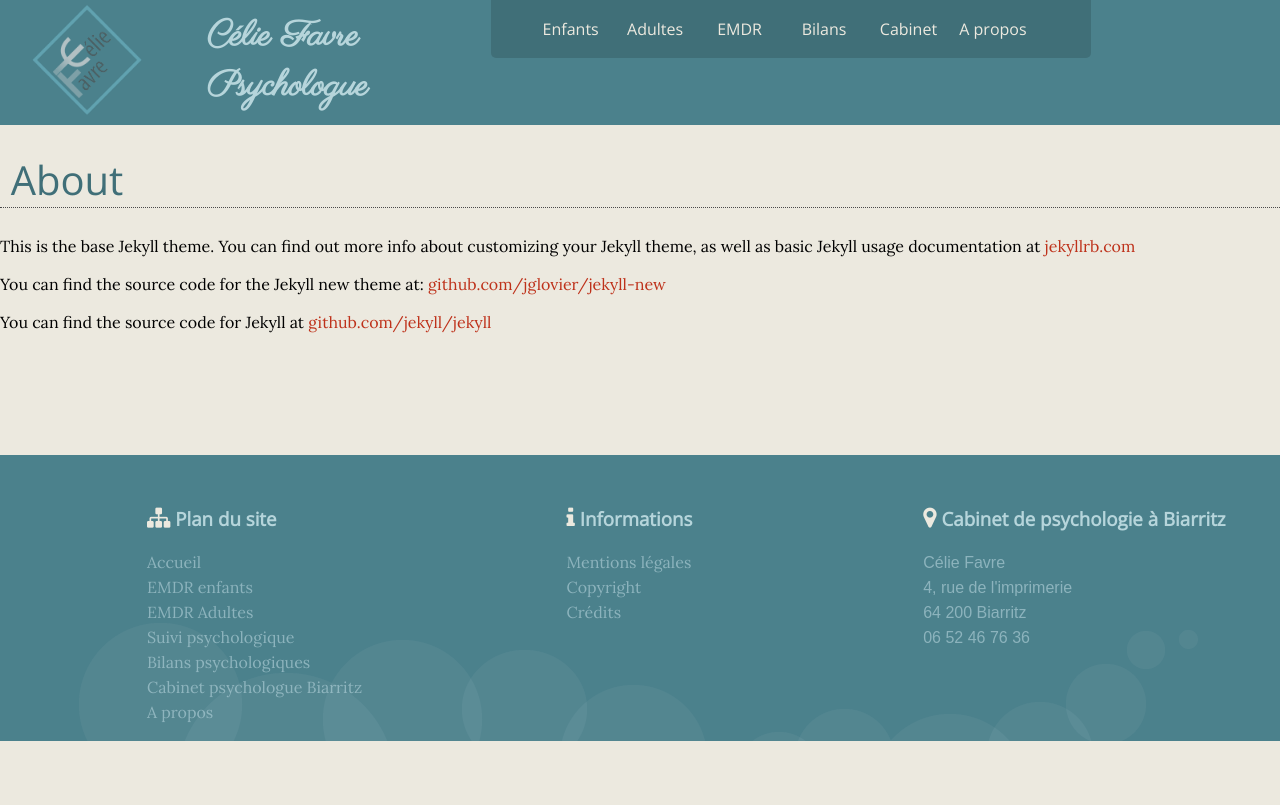
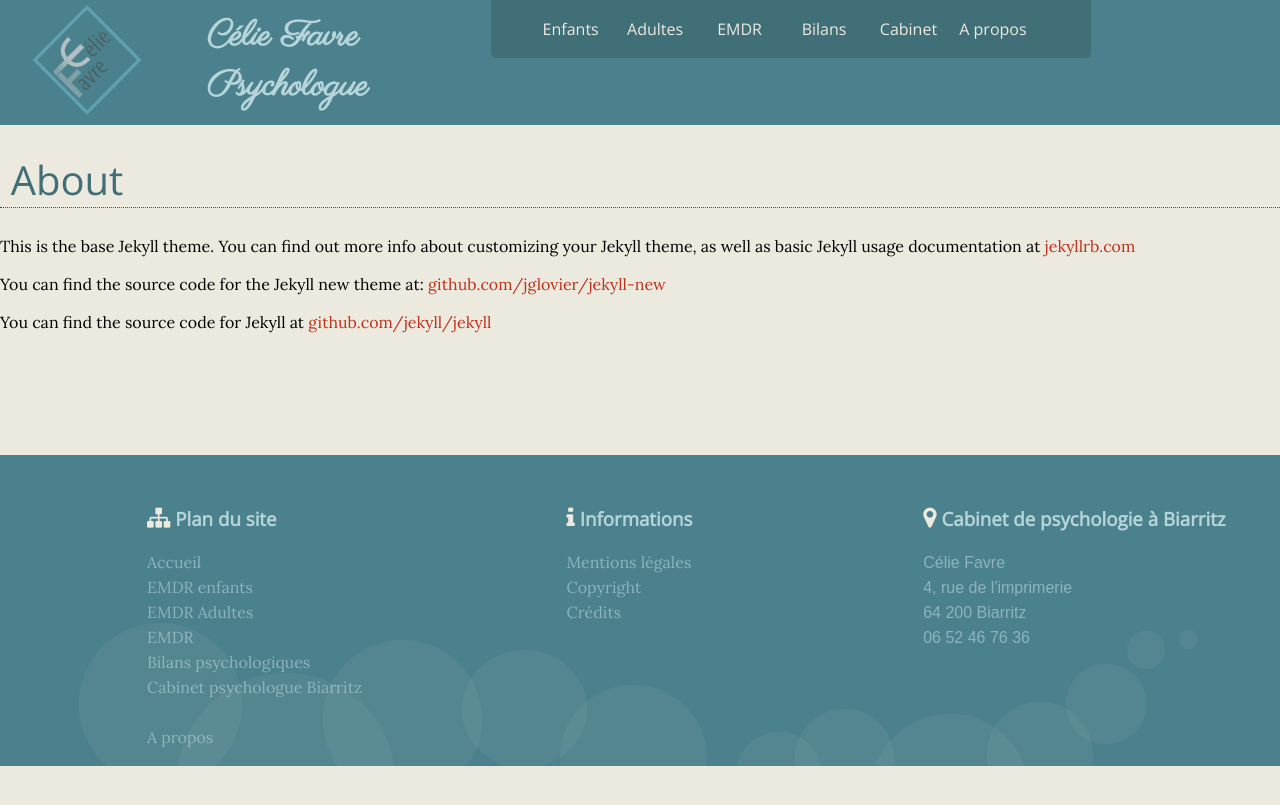
Before and after one commit to celiefavre/celiefavre.github.io, a Jekyll site: the page built from about.md, in a window 1280 px wide. Shown: the top 805 px of the page. Built offline with Jekyll 4.4.1, drawn with Linux system fonts in a browser that asks for light colours; nearby versions of some CDN libraries.

Commit message:
liens footer

```diff
--- a/_includes/footer.html
+++ b/_includes/footer.html
@@ -3,13 +3,14 @@
 		<h3><i class="fa fa-sitemap"></i> Plan du site</h3>
 		<nav>
 			<ul>
-				<li><a href="">Accueil</a></li>
-				<li><a href="">EMDR enfants</a></li>
-				<li><a href="">EMDR Adultes</a></li>
-				<li><a href="">Suivi psychologique</a></li>
-				<li><a href="">Bilans psychologiques</a></li>
-				<li><a href="">Cabinet psychologue Biarritz</a></li>
-				<li><a href="">A propos</a></li>
+				<li><a href="/">Accueil</a></li>
+				<li><a href="/emdr-enfants/index.html">EMDR enfants</a></li>
+				<li><a href="/emdr-adultes/index.html">EMDR Adultes</a></li>
+				<li><a href="/emdr/index.html">EMDR</a></li>
+				<li><a href="/bilan-psychologique/index.html">Bilans psychologiques</a></li>
+				<li><a href="/cabinet-psychologue-biarritz/index.html">Cabinet psychologue Biarritz</a></li>
+				<li><a href="/tarifs-psychologue/index.html"></a></li>
+				<li><a href="/psychologue-favre/index.html">A propos</a></li>
 			</ul>
 		</nav>
 	</div>
```
